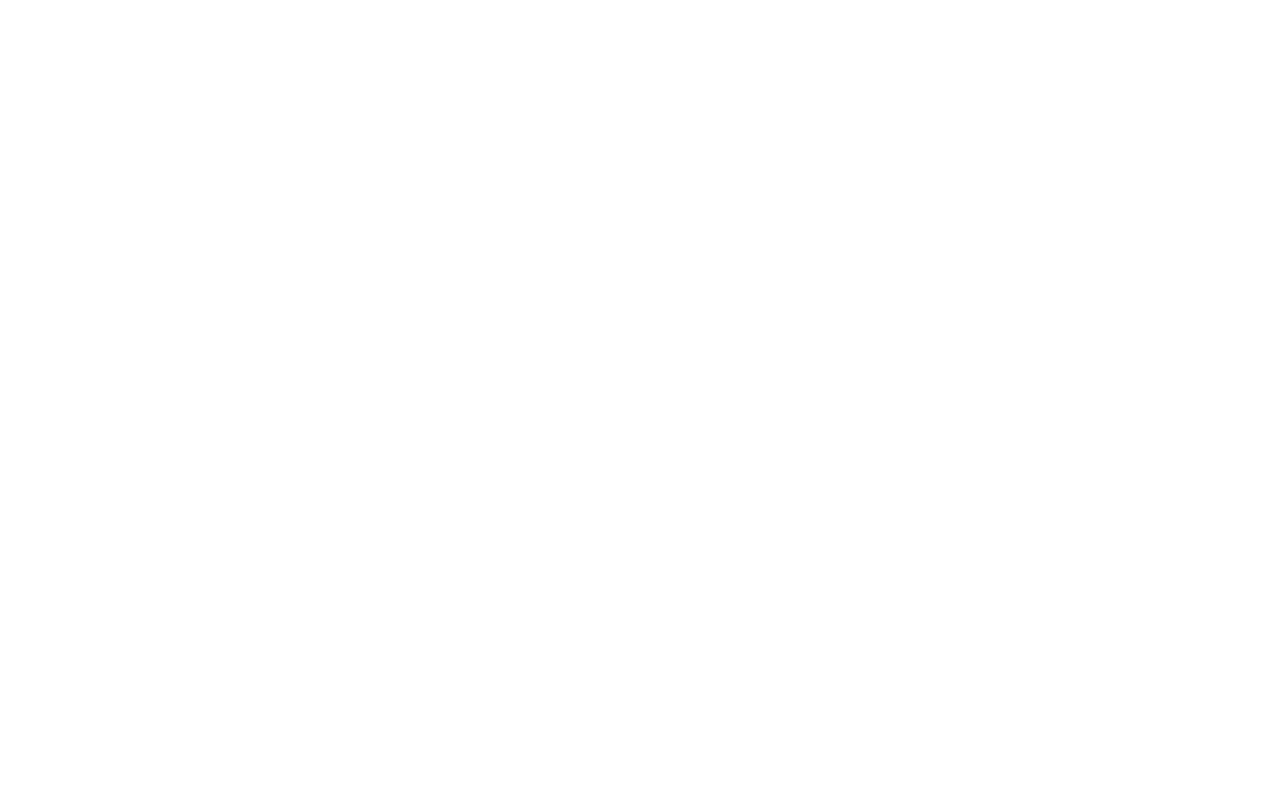
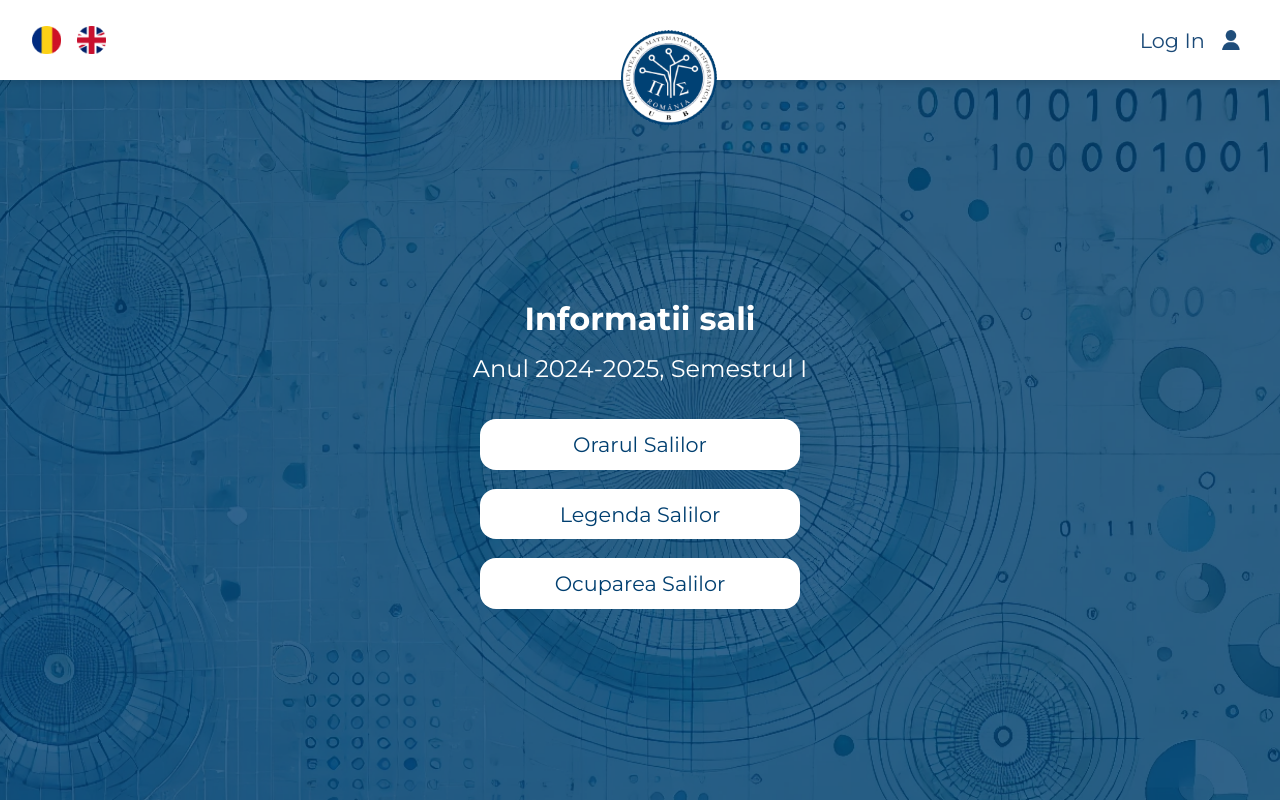
Before and after one commit to linzingandrei/OrarUBB-Frontend, a React (Vite) app in the folder orarubb-web_frontend/: page /informatii-sali in a window 1280 px wide. Before the commit this address had no page. Built offline with nearby package versions, Linux system fonts and the light colour scheme.

Commit message:
Added informatii sali page and routing for it

```diff
--- a/orarubb-web_frontend/src/App.jsx
+++ b/orarubb-web_frontend/src/App.jsx
@@ -1,12 +1,15 @@
 import { BrowserRouter, Route, Routes } from "react-router-dom";
 import "./App.scss";
 import LandingPage from "./pages/LandingPage/LandingPage";
+import InformatiiSaliPage from "./pages/InformatiiSaliPage/InformatiiSali";
 
 const AppContent = () => {
   return (
     <BrowserRouter>
       <Routes>
         <Route path="/" element={<LandingPage />} />
+        <Route path="/home" element={<LandingPage />} />
+        <Route path="/informatii-sali" element={<InformatiiSaliPage />} />
       </Routes>
     </BrowserRouter>
   );
--- a/orarubb-web_frontend/src/components/button/Button.jsx
+++ b/orarubb-web_frontend/src/components/button/Button.jsx
@@ -1,3 +1,4 @@
+import { useNavigate } from "react-router-dom";
 import "./Button.scss";
 
 const Button = ({
@@ -6,11 +7,23 @@
   onClick,
   shape = "rounded",
   size = "medium",
+  to,
 }) => {
+  const navigate = useNavigate();
+
+  const handleClick = () => {
+    if (to) {
+      navigate(to);
+    }
+    if (onClick) {
+      onClick();
+    }
+  };
+
   return (
     <button
       className={`padding-2 shadow-none hover:shadow background-light-${color} hover:background-dark-${color} ${shape} ${size}`}
-      onClick={onClick}
+      onClick={handleClick}
     >
       {label}
     </button>
--- /dev/null
+++ b/orarubb-web_frontend/src/pages/InformatiiSaliPage/InformatiiSali.jsx
@@ -0,0 +1,33 @@
+import Layout from "../../components/layout/Layout";
+import "../LandingPage/LandingPage.scss";
+import Button from "../../components/button/Button";
+
+const InformatiiSaliPage = () => {
+  return (
+    <Layout>
+      <div className="main-content">
+        <h2 className="title">Informatii sali</h2>
+        <p className="subtitle">Anul 2024-2025, Semestrul I</p>
+        <div className="buttons-container">
+          <Button
+            color="primary"
+            label="Orarul Salilor"
+            className="medium rounded"
+          />
+          <Button
+            color="primary"
+            label="Legenda Salilor"
+            className="medium rounded"
+          />
+          <Button
+            color="primary"
+            label="Ocuparea Salilor"
+            className="medium rounded"
+          />
+        </div>
+      </div>
+    </Layout>
+  );
+};
+
+export default InformatiiSaliPage;
--- a/orarubb-web_frontend/src/pages/LandingPage/LandingPage.jsx
+++ b/orarubb-web_frontend/src/pages/LandingPage/LandingPage.jsx
@@ -28,6 +28,7 @@
             color="primary"
             label="Informatii sali"
             className="medium rounded"
+            to="/informatii-sali"
           />
         </div>
         <div className="footer">
```
